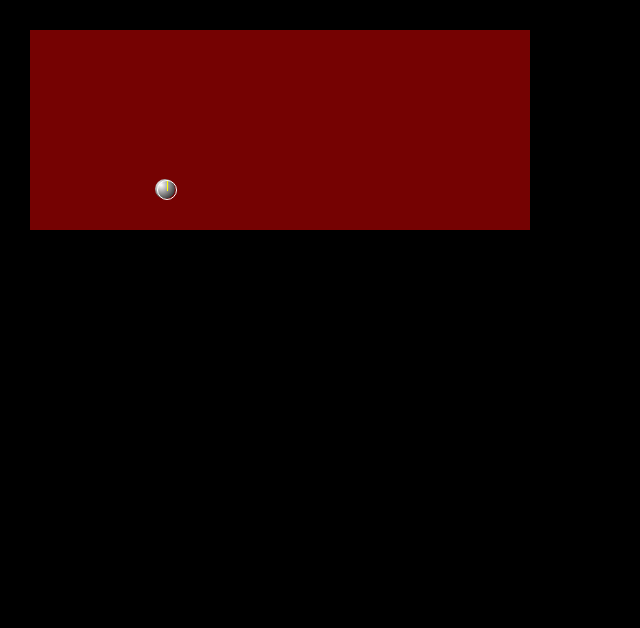
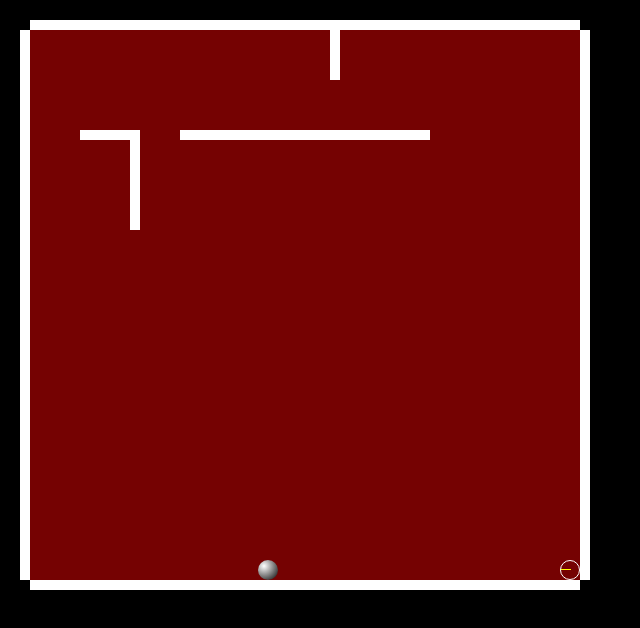
Before and after one commit to qbolec/sprintgolf, a plain HTML site: page sprint.html in a window 1280 px wide. Shown: the whole page, without its empty margins (0-640 px from the left). Drawn offline with Linux system fonts and the light colour scheme.

Commit message:
lepsza fizyka i dwie nowe kreski

```diff
--- a/sprint.html
+++ b/sprint.html
@@ -13,10 +13,9 @@
     }
     #arena {
       background: #750202;
-      height: 200px;
-      width: 500px;
       transition: transform 1s;
       margin: 30px;
+      position: relative;
     }
     #arena.ArrowUp{
       transform: perspective(500px) rotateX(10deg)
@@ -29,6 +28,10 @@
     }
     #arena.ArrowRight{
       transform: perspective(500px) rotateY(10deg)
+    }
+    .box {
+      background: white;
+      position: absolute;
     }
     #ball {
       width: 20px;
@@ -89,18 +92,37 @@
       y:2,
     }
   };
-  const HEIGHT = 200;
-  const WIDTH = 500;
+  const HEIGHT = 550;
+  const WIDTH = 550;
   const boxes = [
     //bottom
     {min:{x:0,y:HEIGHT},max:{x:WIDTH,y:HEIGHT+10}},
+    // pierwsza kreska Hugo:
+    {min:{x:50,y:100},max:{x:100,y:110}},
+    // druga:
+    {min:{x:150,y:100},max:{x:400,y:110}},
     //top:
     {min:{x:0,y:-10},max:{x:WIDTH,y:0}},
     //left:
     {min:{x:-10,y:0},max:{x:0,y:HEIGHT}},
     //right:
     {min:{x:WIDTH,y:0},max:{x:WIDTH+10,y:HEIGHT}},
+    //something:
+    {min:{x:100,y:100},max:{x:110,y:200}},
+    {min:{x:300,y:0},max:{x:310,y:50}},
   ];
+  const arena=    document.getElementById('arena');
+  arena.style.height =HEIGHT  + 'px';
+  arena.style.width =WIDTH  + 'px';
+  boxes.forEach(box => {
+    const boxElement=document.createElement('div');
+    boxElement.className='box';
+    boxElement.style.left = box.min.x + 'px';
+    boxElement.style.top = box.min.y + 'px';
+    boxElement.style.width = box.max.x-box.min.x + 'px';
+    boxElement.style.height = box.max.y-box.min.y + 'px';
+    document.getElementById('arena').appendChild(boxElement);
+  })
   setInterval(() => {
 
       //nextCollisionWith({"r":20,"p":{"x":20,"y":20},"v":{"x":10,"y":10},"a":{"x":0,"y":2}},{"min":{"x":0,"y":200},"max":{"x":1000,"y":210}});
@@ -113,7 +135,11 @@
       }
       ballModel.p = plus(plus(ballModel.p, scale(t,ballModel.v)), scale(t*t/2,ballModel.a));
       ballModel.v = plus(ballModel.v, scale(t,ballModel.a));
+      ['x','y'].forEach(d=>{if(!zign(ballModel.v[d])){
+        ballModel.v[d]=0
+      }});
     }
+    const originalAcceleration = ballModel.a;
     for(let i=0;i<1000&&0<t;++i){
       const collision = boxes.map(box => nextCollisionWith(ballModel, box)).filter(c=>c).sort((a,b)=>a.t-b.t)[0];
       const collisionElement = document.getElementById('collision')
@@ -126,7 +152,13 @@
         collisionElement.style.display='none';
       }
       if(collision && 0<=collision.t && collision.t <= t){
-        advance(collision.t);
+        const delta=collision.t;
+        advance(delta);
+        if(10<i){
+          //ok, this is getting problematic...
+          //let's pretend there's no acceleration for a moment
+          ballModel.a = {x:0,y:0};
+        }
         const e=scalar(collision.normal,ballModel.v)
         if(e<0){
           const energy = -e
@@ -135,12 +167,12 @@
           audioElement.currentTime = 0.2;
           audioElement.volume = Math.min(energy/100,1.0);
           audioElement.play();
-          const spring = 1.9;
+          const spring = 1.5;
           ballModel.v = plus(ballModel.v, scale(-e*spring, collision.normal));
         }else{
           console.log("wrongly filtered collision?",collision)
         }
-        t-= collision.t;
+        t-= delta;
       }else{
         advance(t);
         t-=t;
@@ -149,6 +181,7 @@
         debugger;
       }
     }
+    ballModel.a=originalAcceleration;
     ballElement.style.left = ballModel.p.x - ballModel.r +"px";
     ballElement.style.top = ballModel.p.y - ballModel.r +"px";
   },20)
```
